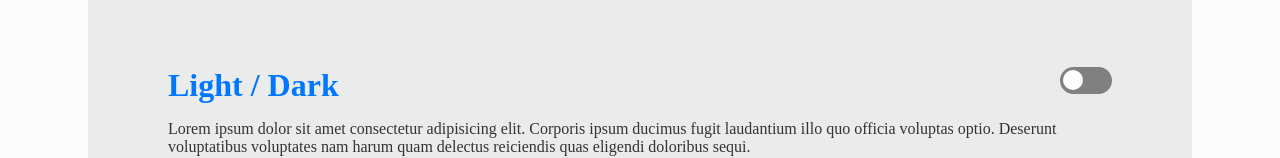
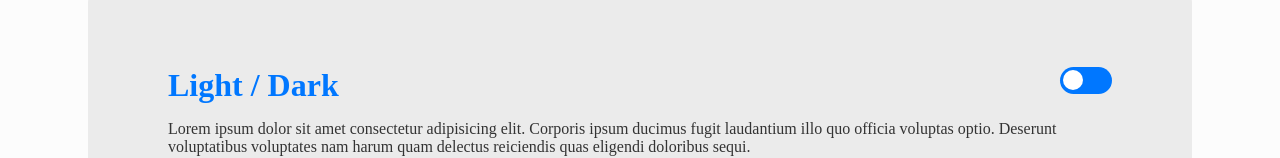
Before and after one commit to FelipeFontouraBr/Darkmode, a plain HTML site: page Darkmode/index.html in a window 1280 px wide. Both pictures are taken after a click on the label "Toggle". Shown: the part 281-439 px from the top of the page. Drawn offline with Linux system fonts and the light colour scheme; a script that the page names is missing.

Commit message:
Input checked with label
Input checked with label and setting background-color

```diff
--- a/Darkmode/style.css
+++ b/Darkmode/style.css
@@ -74,3 +74,7 @@ label::after{
     border-radius: 90px;
     transition: 0.3s;
 }
+
+input:checked + label {
+    background-color: var(--color-headings);
+}
```
